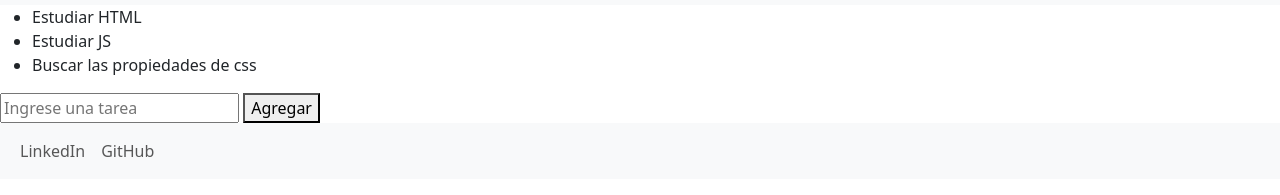
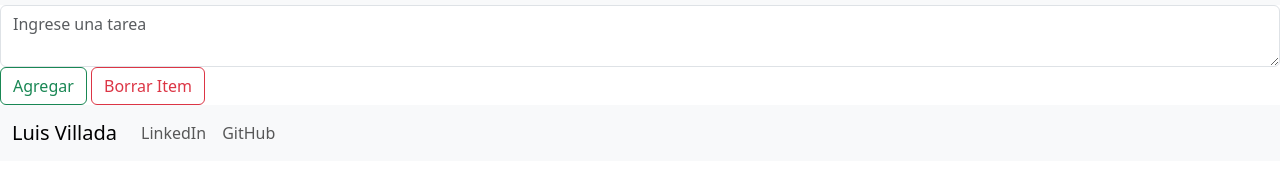
Before and after one commit to otraVezLucho/LAB_Coding_Practice_with_Bootstrap, a website: page tareas.html in a window 1280 px wide. Shown: the part 53-248 px from the top of the page. Drawn offline with nearby package versions, Linux system fonts and the light colour scheme.

Commit message:
Se sube LAB toDo con Bootstrap

```diff
--- a/tareas.html
+++ b/tareas.html
@@ -15,7 +15,7 @@
         <nav class="navbar navbar-expand-lg bg-body-tertiary">
             <div class="container-fluid">
                 <a class="navbar-brand" href="#">
-                     <img src="assets/checklistIcon.png" alt="Bootstrap" width="30" height="30">
+                    <img src="assets/checklistIcon.png" alt="Bootstrap" width="30" height="30">
                 </a>
                 <button class="navbar-toggler" type="button" data-bs-toggle="collapse" data-bs-target="#navbarNav"
                     aria-controls="navbarNav" aria-expanded="false" aria-label="Toggle navigation">
@@ -24,7 +24,7 @@
                 <div class="collapse navbar-collapse" id="navbarNav">
                     <ul class="navbar-nav">
                         <li class="nav-item">
-                            <a class="nav-link active" aria-current="page" href="toDo.html">Inicio</a>
+                            <a class="nav-link active" aria-current="page" href="Inicio.html">Inicio</a>
                         </li>
                         <li class="nav-item">
                             <a class="nav-link" href="tareas.html">Tareas</a>
@@ -41,19 +41,25 @@
     </header>
 
     <main>
-        <ul id="listaDeTareas">
-            <li>Estudiar HTML</li>
-            <Li>Estudiar JS</Li>
-            <li>Buscar las propiedades de css</li>
+        <ul class="list-group" id="manageDom">
+
         </ul>
         <form action="" id="formularioTarea">
-            <input type="text" name="tarea" id="tareaNueva" placeholder="Ingrese una tarea" required>
-            <button type="submit" id="agregar" class="miBoton">Agregar</button>
+
+            <div class="input-group">
+                <textarea class="form-control" id="tareaNueva" aria-label="With textarea" placeholder="Ingrese una tarea" required></textarea>
+            </div>
+            <button type="submit" id="agregar" class="btn btn-outline-success agregarBoton">Agregar</button>
+            <button type="button" id="borrar" class="btn btn-outline-danger borrarBoton">Borrar Item</button>
+
+
         </form>
     </main>
+
     <footer>
         <nav class="navbar navbar-expand-lg bg-body-tertiary">
             <div class="container-fluid">
+                <a class="navbar-brand" href="#">Luis Villada</a>
                 <div class="collapse navbar-collapse" id="navbarNavAltMarkup">
                     <div class="navbar-nav">
                         <a class="nav-link" href="#">LinkedIn</a>
@@ -64,7 +70,7 @@
         </nav>
     </footer>
 
-    <script src="scri pt.js"></script>
+    <script src="script.js"></script>
 </body>
 
 </html>
```
Also changed, not shown: Inicio.html (renamed from toDo.html, +2 -11 lines).
